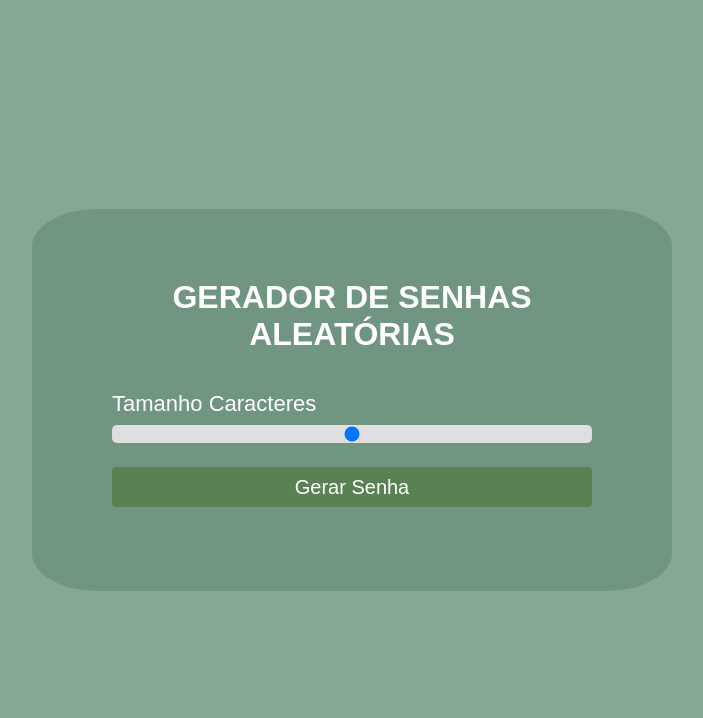
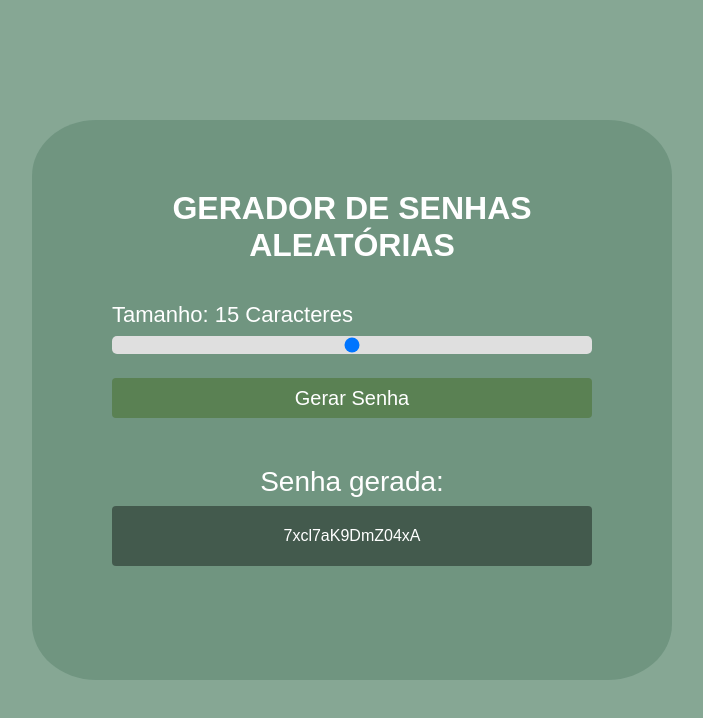
Before and after one commit to davittiw/pj_gerador-senhas, a plain HTML site: page index.html in a window 1280 px wide. Both pictures are taken after a click on the button "Gerar Senha". Shown: the whole page, without its empty margins (288-991 px from the left). Drawn offline with Linux system fonts and the light colour scheme.

Commit message:
finalizado

```diff
--- a/index.html
+++ b/index.html
@@ -11,12 +11,12 @@
 
     <div class="pai">
         <h1 class="logo">GERADOR DE SENHAS <br> ALEATÓRIAS</h1>
-            <main class="container-input">
-                <span>Tamanho <span id="valor"></span>Caracteres</span>
-                <input type="range" class="slider" min="5" max="25" value="15" id="slider">
-                <button id="button" class="button-cta">Gerar Senha</button>
-            </main>
-            <div id="container-password" class="container-password hide">
+            <div class="container-input">
+                <span>Tamanho: <span id="valor"></span> Caracteres</span>
+                <input id="slider" type="range" class="slider" min="5" max="25" value="15">
+                <button id="button" class="button-cta" onclick="generatePassword()">Gerar Senha</button>
+            </div>
+            <div id="container-password" onclick="copyPassword()" class="container-password hide">
                 <span class="title">Senha gerada:</span>
                 <span id="password" class="password"></span>
                 <span class="tooltip">Clique na senha para copiar</span>
--- a/script.js
+++ b/script.js
@@ -2,4 +2,34 @@ let sliderElement = document.querySelector("#slider");
 let buttonElement = document.querySelector("#button");
 
 let sizePassword = document.querySelector("#valor");
-let password = document.querySelector("#password0");
+let password = document.querySelector("#password");
+
+let containerPassword = document.querySelector("#container-password");
+
+let charset = 'abcdefghijklmnopqrstuvwxyzABCDEFGHIJKLMNOPQRSTUVWXYZ0123456789!';
+let novaSenha = '';
+
+sizePassword.innerHTML = sliderElement.value;
+
+slider.oninput = function() {
+  sizePassword.innerHTML = this.value;
+}
+
+
+function generatePassword(){
+
+  let pass = '';
+  for(let i = 0, n = charset.length; i < sliderElement.value; ++i){
+    pass += charset.charAt(Math.floor(Math.random() * n));
+  }
+
+  console.log(pass)
+  containerPassword.classList.remove("hide");
+  password.innerHTML = pass;
+  novaSenha = pass;
+}
+
+function copyPassword(){
+  alert("Senha copiada com sucesso!")
+  navigator.clipboard.writeText(novaSenha);
+}
```
